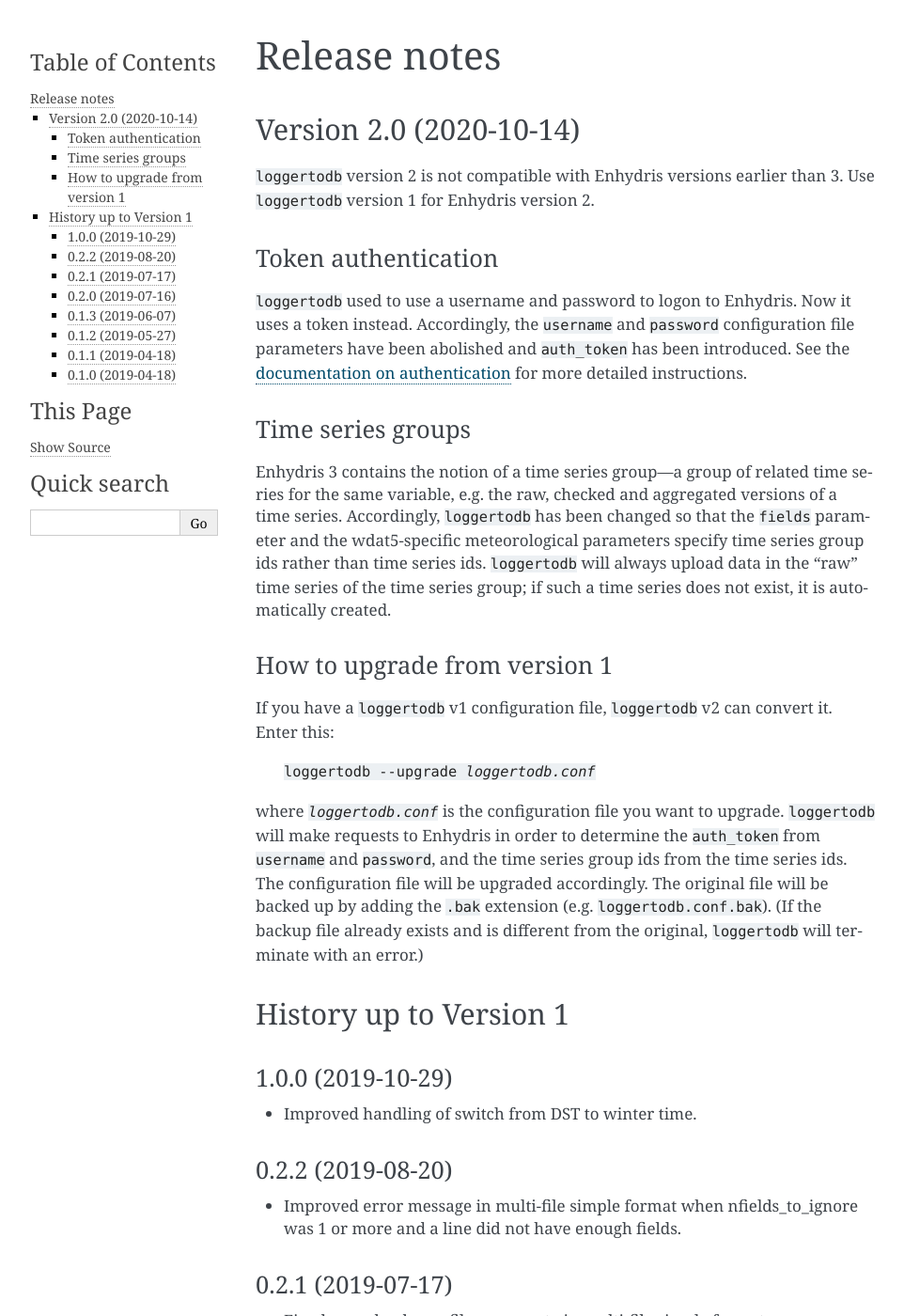
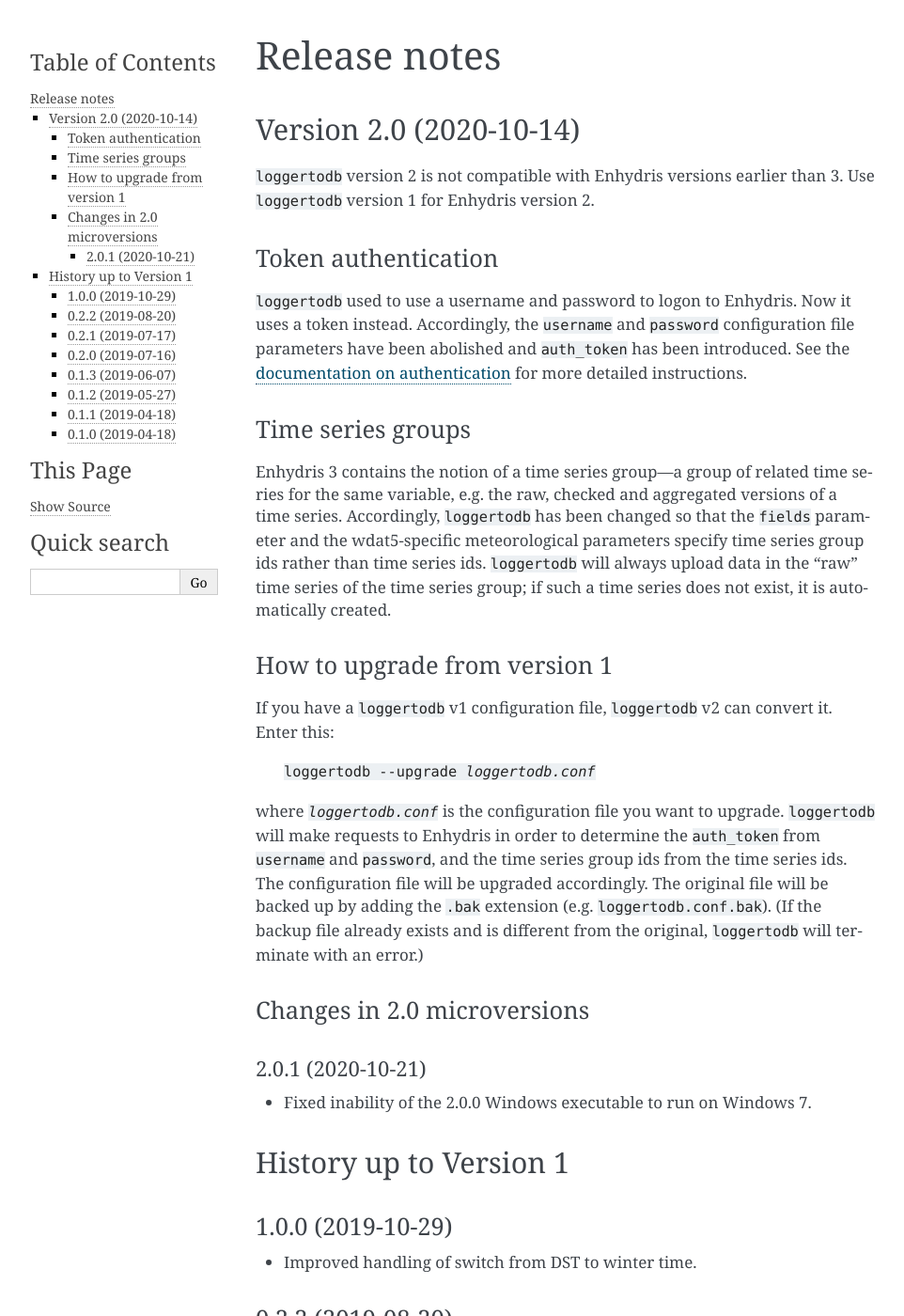
Before and after one commit to openmeteo/loggertodb, a Sphinx documentation site: the page built from docs/release-notes.rst, in a window 1280 px wide and 1400 px high. Shown: the whole window at 94% size, without its empty margins (148-1110 px from the left). Built offline with Sphinx 7.4.7, drawn with Linux system fonts in a browser that asks for light colours.

```diff
--- a/docs/release-notes.rst
+++ b/docs/release-notes.rst
@@ -45,6 +45,14 @@
 adding the ``.bak`` extension (e.g. ``loggertodb.conf.bak``). (If the
 backup file already exists and is different from the original,
 ``loggertodb`` will terminate with an error.)
+
+Changes in 2.0 microversions
+----------------------------
+
+2.0.1 (2020-10-21)
+^^^^^^^^^^^^^^^^^^
+
+- Fixed inability of the 2.0.0 Windows executable to run on Windows 7.
 
 History up to Version 1
 =======================
```
Also changed, not shown: README.rst (+10 -1 lines).
